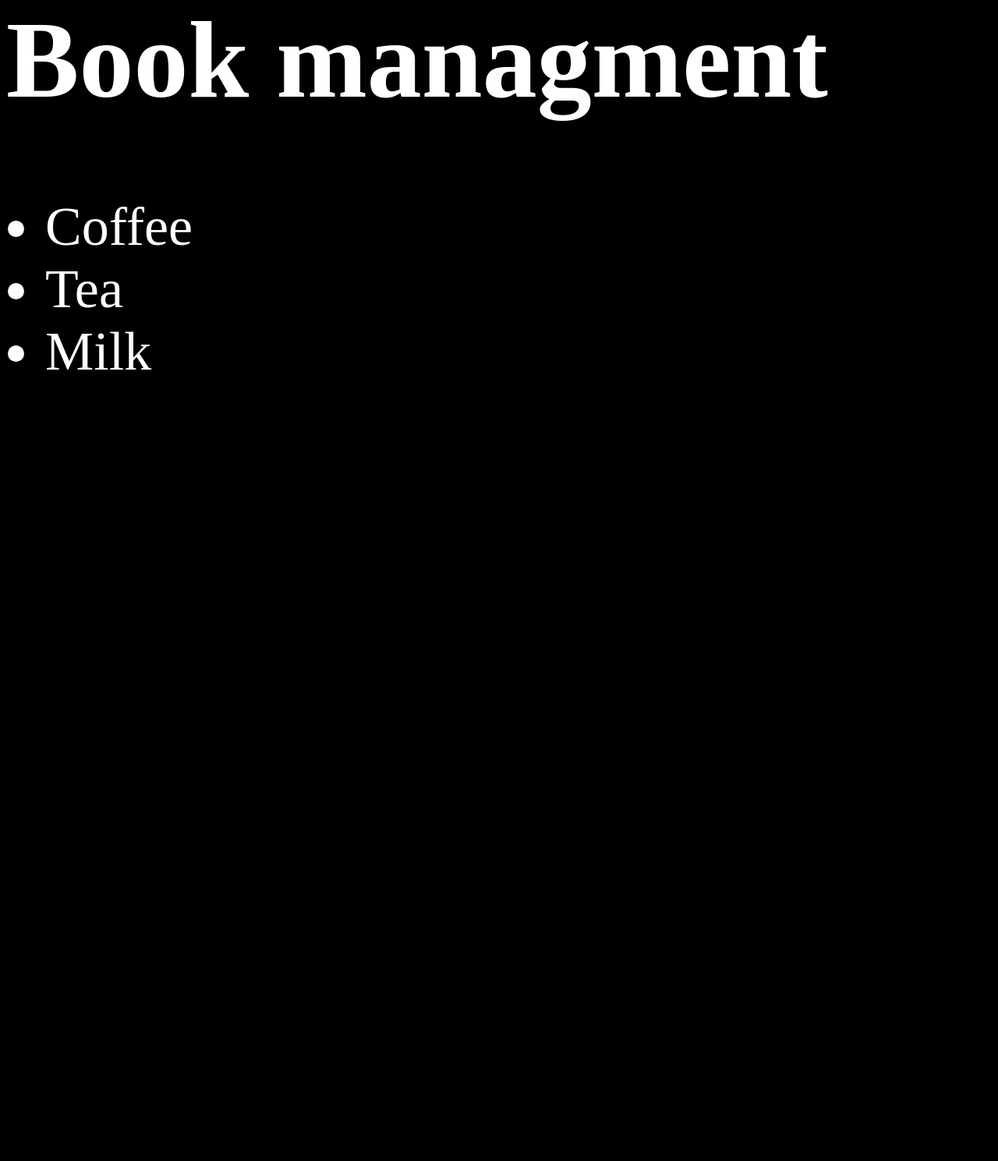
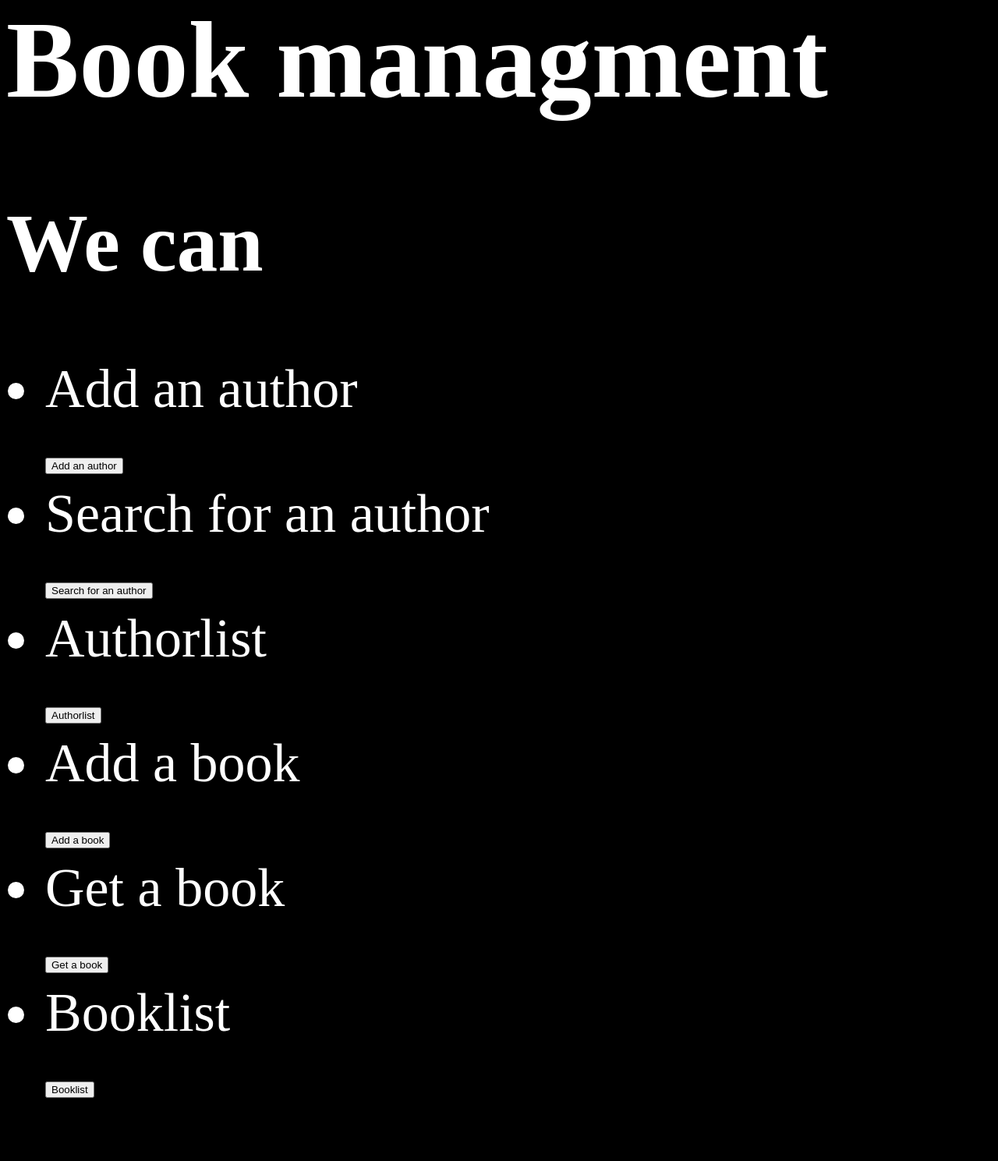
Before and after one commit to WanilkaGit/Book_managment, a FastAPI app: page / in a window 1280 px wide. Shown: the part 98-1587 px from the top of the page at 78% size. Before the commit the page ends 572 px from the top, so only its background shows below. Run offline with FastAPI, Linux system fonts and the light colour scheme.

Commit message:
For now all work add some html files

```diff
--- a/main.py
+++ b/main.py
@@ -39,6 +39,7 @@ oauth2_scheme = OAuth2PasswordBearer(tokenUrl="token")
 def start(request:Request, skip: int=0 , limit: int=50, db:Session= Depends(get_db)):
     return template.TemplateResponse("main.html", {'request': request})
 
+
 @app.post("/token")
 async def token_get(form_data: Annotated[OAuth2PasswordRequestForm, Depends()]):
     if form_data.username != username or form_data.password != password:
@@ -46,27 +47,39 @@ async def token_get(form_data: Annotated[OAuth2PasswordRequestForm, Depends()]):
 
     return {"access_token": form_data.username, "token_type": "bearer"}
 
+
 @app.get("/protected")
 async def protected(token: str = Depends(oauth2_scheme)):
     return {"message": "Ці дані доступні лише авторизованим користувачам"}
+
 
 @app.post('/author/add/', response_model=schemas.Author)
 def add_author(author: schemas.AuthorCreate, db: Session = Depends(get_db)):
     return crud.create_author(db=db, author=author)
 
+
 @app.get('author/get/', response_model=schemas.Author)
 def get_author(author_id: int, db: Session = Depends(get_db)):
     return crud.get_author(db, author_id)
+
+
+@app.get("/authorlist/")
+def authorlist(request:Request, skip: int=0 , limit: int=50, db:Session = Depends(get_db)):
+    authors = crud.get_authors(db, skip=skip, limit=limit)
+    return template.TemplateResponse("authorlist.html", {'request': request, 'authors': authors})
+
 
 @app.post('/{author_id}/add/', response_model=schemas.Book)
 def add_book(book: schemas.BookCreate, author_id: int, db: Session = Depends(get_db), curent_user: str = Depends(protected)):
     return crud.create_book(db=db, book=book, author_id=author_id)
 
+
 @app.get('/book/get/', response_model=schemas.Book)
 def get_book(book_id: int, db: Session = Depends(get_db), curent_user: str = Depends(protected)):
     return crud.get_book(db, book_id)
 
+
 @app.get("/booklist/")
 def booklist(request:Request, skip: int=0 , limit: int=50, db:Session= Depends(get_db)):
     books = crud.get_books(db, skip=skip, limit=limit)
-    return template.TemplateResponse("books_info.html", {'request': request, 'books': books})
+    return template.TemplateResponse("booklist.html", {'request': request, 'books': books})
--- a/templates/main.html
+++ b/templates/main.html
@@ -8,10 +8,38 @@
 </head>
 <body>
     <h1>Book managment</h1>
+    <h2>We can</h2>
     <ul>
-        <li>Coffee</li>
-        <li>Tea</li>
-        <li>Milk</li>
+        <li>Add an author
+            <form action="/booklist/" method="post">
+                <button type="submit">Add an author</button>
+            </form>
+        </li>
+        <li>Search for an author
+            <form action="/booklist/" method="post">
+                <button type="submit">Search for an author</button>
+            </form>
+        </li>
+        <li>Authorlist
+            <form action="/authorlist/" method="post">
+                <button type="submit">Authorlist</button>
+            </form>
+        </li>
+        <li>Add a book
+            <form action="/booklist/" method="post">
+                <button type="submit">Add a book</button>
+            </form>
+        </li>
+        <li>Get a book
+            <form action="/booklist/" method="post">
+                <button type="submit">Get a book</button>
+            </form>
+        </li>
+        <li>Booklist
+            <form action="/booklist/" method="post">
+                <button type="submit">Booklist</button>
+            </form>
+        </li>
     </ul>
 </body>
 </html>
```
Also changed, not shown: templates/authorlist.html (added, +17 -0 lines), templates/add_author.html (added), templates/add_book.html (added), templates/author_info.html (deleted), templates/booklist.html (renamed from templates/books_info.html), templates/get_author.html (added), templates/get_book.html (added).
